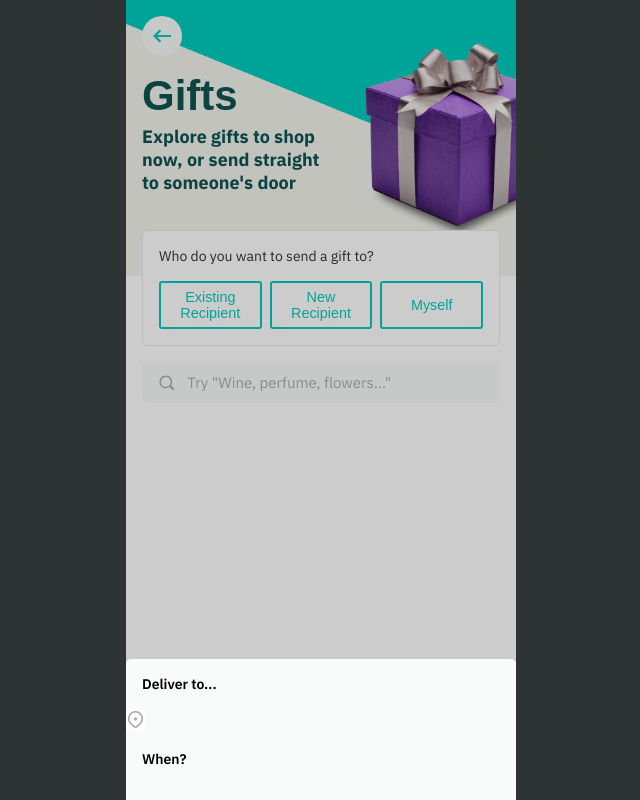
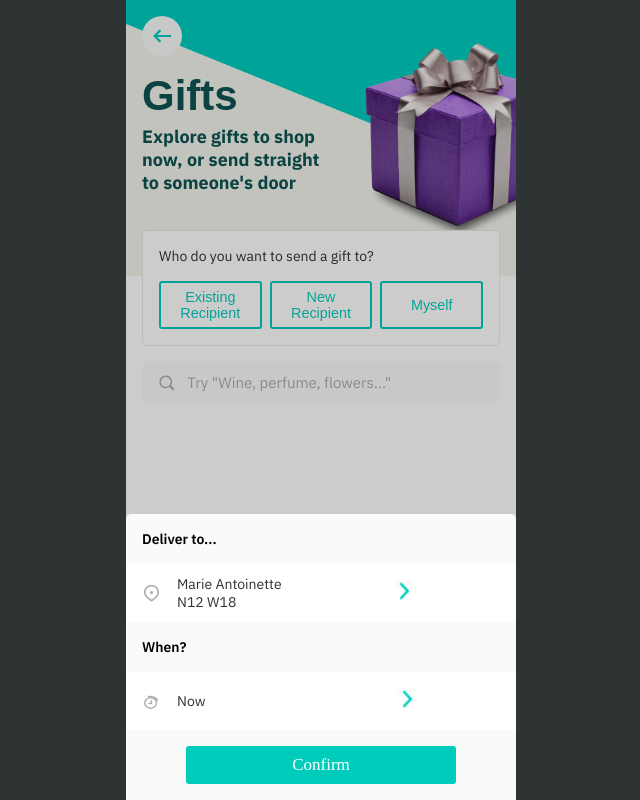
Before and after one commit to kabirseth4/deliveroo-tastemakers, a React (Create React App) app: page / in a window 1280 px wide. Shown: the whole page, without its empty margins (319-959 px from the left). Built offline with nearby package versions, Linux system fonts and the light colour scheme; a web font is replaced by a local one.

Commit message:
add structure and style

```diff
--- a/src/App.jsx
+++ b/src/App.jsx
@@ -4,13 +4,19 @@ import Recipient from "./components/Recipient/Recipient";
 import Search from "./components/Search/Search";
 import ExistingRecipient from "./components/ExistingRecipient/ExistingRecipient";
 
+
+import { useState } from "react";
+
+
 function App() {
+  const [recipientType, setRecipientType] = useState(null);
+  console.log(recipientType)
   return (
     <div className="app">
       <Header />
-      <Recipient />
+      <Recipient recipientType={recipientType}  />
       <Search />
-      <ExistingRecipient />
+      <ExistingRecipient  setRecipientType={setRecipientType} />
     </div>
   );
 }
--- a/src/components/ExistingRecipient/ExistingRecipient.jsx
+++ b/src/components/ExistingRecipient/ExistingRecipient.jsx
@@ -1,16 +1,41 @@
 import "./ExistingRecipient.scss";
 import locationIcon from "../../assets/icons/location.png";
+import arrow from "../../assets/icons/ep_arrow-up-bold.png";
+import clock from "../../assets/icons/Screenshot 2024-01-26 at 12.01.43.png";
 
-const ExistingRecipient = () => {
+const ExistingRecipient = ({setRecipientType}) => {
+
+  const handleOnClick = () => {
+   setRecipientType("Existing")
+  }
   return (
     <section className="existing-recipient">
       <div className="existing-recipient__draw">
         <h3 className="existing-recipient__title">Deliver to...</h3>
         <div className="existing-recipient__selection">
           <img src={locationIcon} alt="" className="existing-recipient__icon" />
+          <div className="existing-recipient__person">
+            <p className="existing-recipient__name"> Marie Antoinette</p>
+            <p className="existing-recipient__location"> N12 W18</p>
+          </div>
+          <div className="existing-recipient__arrow">
+            <img src={arrow} alt="" className="existing-recipient__icon" />
+          </div>
         </div>
         <h3 className="existing-recipient__title">When?</h3>
-        <div className="existing-recipient__selection"></div>
+        <div className="existing-recipient__selection">
+        <img src={clock} alt="" className="existing-recipient__icon" />
+          <div className="existing-recipient__date">
+            <p className="existing-recipient__name">Now</p>
+          </div>
+          <div className="existing-recipient__arrow">
+            <img src={arrow} alt="" className="existing-recipient__icon" />
+          </div>
+        </div>
+        <div className="existing-recipient__button">
+          <button className="existing-recipient__comfirm"  type="button"
+            onClick={handleOnClick} >Confirm</button>
+        </div>
       </div>
     </section>
   );
--- a/src/components/ExistingRecipient/ExistingRecipient.scss
+++ b/src/components/ExistingRecipient/ExistingRecipient.scss
@@ -13,7 +13,7 @@
     display: flex;
     flex-direction: column;
     gap: 1rem;
-    background-color: #f9fafa;
+    background: linear-gradient(180deg, #f9fafa 0%, #f9fafa 66.11%);
     border-radius: 5px 5px 0rem 0rem;
     padding-block: 1rem;
   }
@@ -26,4 +26,66 @@
     font-size: 0.875rem;
     font-weight: 600;
   }
+  &__selection {
+    width: 100%;
+    height: 3.625rem;
+    background-color: #fff;
+    padding-inline: 1rem;
+    display: flex;
+    justify-content: flex-start;
+    align-items: center;
+  }
+
+  &__person {
+    margin-right: 7rem;
+  }
+  &__date {
+    margin-right: 12rem;
+  }
+  &__name {
+    color: #2e3333;
+    text-align: center;
+    font-family: "IBM Plex Sans";
+    font-size: 0.875rem;
+    font-style: normal;
+    font-weight: 400;
+    line-height: normal;
+    margin: 0;
+  }
+  &__location {
+    color: #2e3333;
+
+    font-family: "IBM Plex Sans";
+    font-size: 0.875rem;
+    font-style: normal;
+    font-weight: 400;
+    line-height: normal;
+    margin: 0;
+  }
+  &__icon {
+    margin-right: 1rem;
+    width: 1.1875rem;
+    height: 1.30975rem;
+    background: linear-gradient(180deg, #f9fafa 0%, #fff 66.11%);
+  }
+
+  &__button {
+    display: flex;
+    justify-content: center;
+  }
+
+  &__comfirm {
+    width: 16.875rem;
+    height: 2.375rem;
+    border: #00ccbc;
+    border-radius: 0.1875rem;
+    background: #00ccbc;
+    color: #fff;
+    text-align: center;
+    font-family: Stratos;
+    font-size: 1.0625rem;
+    font-style: normal;
+    font-weight: 500;
+    line-height: normal;
+  }
 }
```
Also changed, not shown: src/assets/icons/Screenshot 2024-01-26 at 12.01.43.png (added), src/assets/icons/ep_arrow-up-bold.png (added), src/components/Recipient/Recipient.jsx (line endings or trailing spaces).
